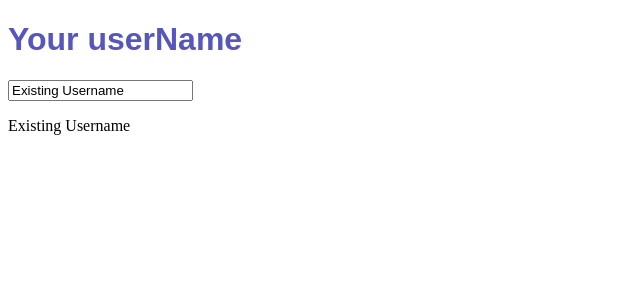
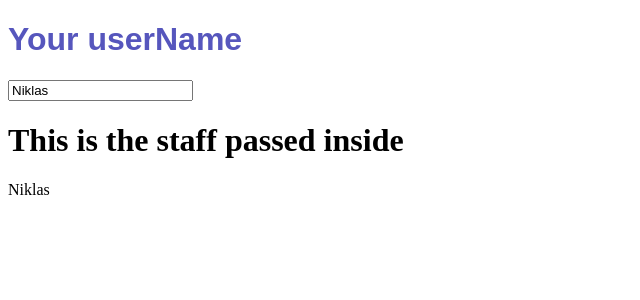
Before and after one commit to fallendamien/svelte-first-demo, a SvelteKit app: page / in a window 1280 px wide. Shown: the top 300 px of the page, without its empty margins (0-640 px from the left). Built offline with nearby package versions, Linux system fonts and the light colour scheme.

Commit message:
"#08 - Passing props around Svelte components"

```diff
--- /dev/null
+++ b/src/lib/components/UserInput.svelte
@@ -0,0 +1,23 @@
+<script lang="ts">
+  import type { Snippet } from "svelte";
+
+  interface UserInputInterface {
+    children: Snippet;
+    userName: string;
+  }
+
+  let { userName, children, ...props }: UserInputInterface = $props();
+</script>
+
+<h1>Your userName</h1>
+<input type="text" bind:value={userName} />
+{@render children()}
+
+<p>{userName}</p>
+
+<style>
+  h1 {
+    color: rgb(86, 86, 189);
+    font-family: Arial, Helvetica, sans-serif;
+  }
+</style>
--- a/src/routes/+page.svelte
+++ b/src/routes/+page.svelte
@@ -1,21 +1,10 @@
-<script lang="ts">
-  let userName = $state("Existing Username");
-  $inspect(userName);
+<script>
+  import UserInput from "$lib/components/UserInput.svelte";
+
+  let data = $props();
+  $inspect(data);
 </script>
 
-<h1>Your userName</h1>
-<input type="text" bind:value={userName} />
-
-<p>{userName}</p>
-
-<style>
-  h1 {
-    color: rgb(86, 86, 189);
-    font-family: Arial, Helvetica, sans-serif;
-  }
-
-  /* .container {
-    display: flex;
-    justify-content: space-between;
-  } */
-</style>
+<UserInput userName={"Niklas"}>
+  <h1>This is the staff passed inside</h1>
+</UserInput>
```
